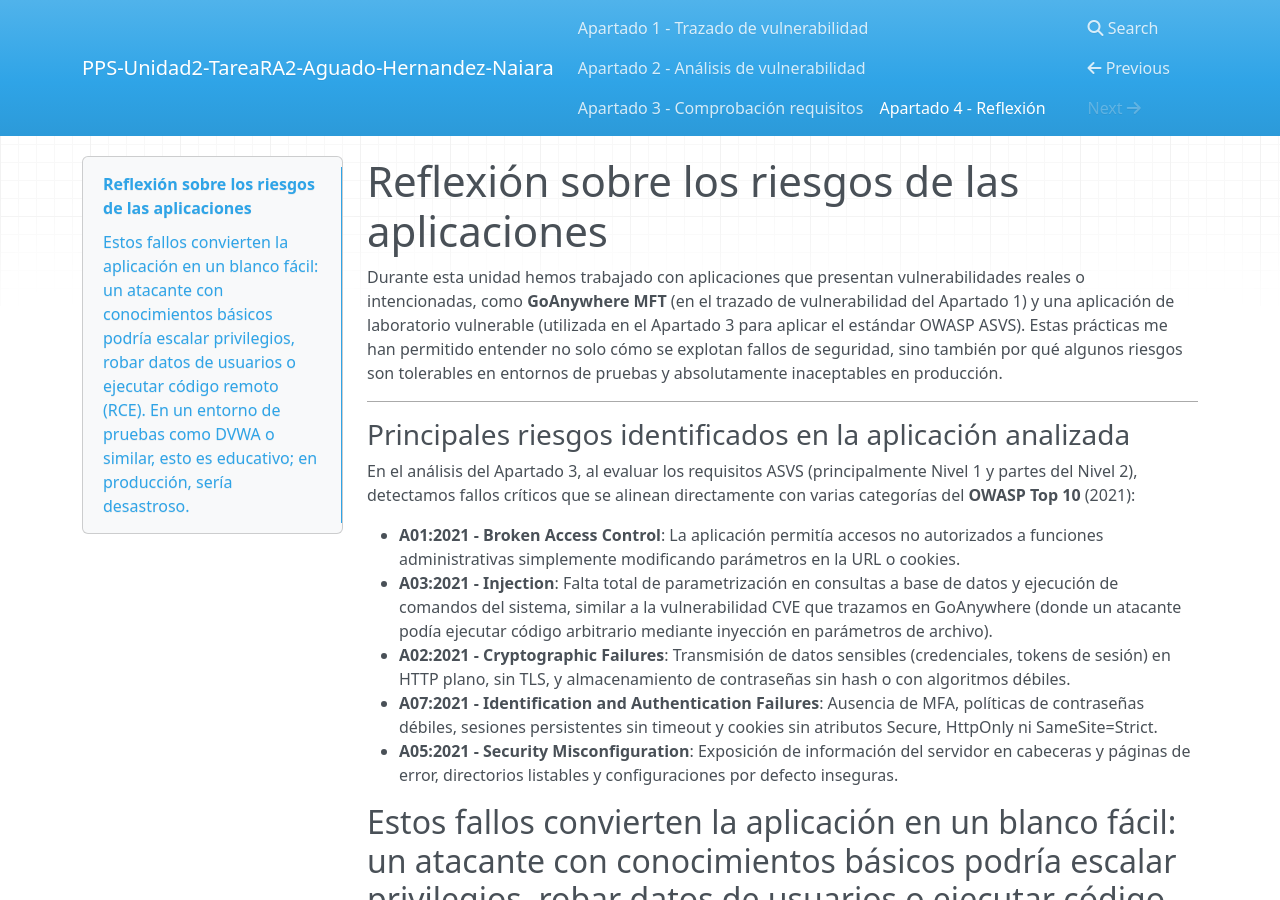
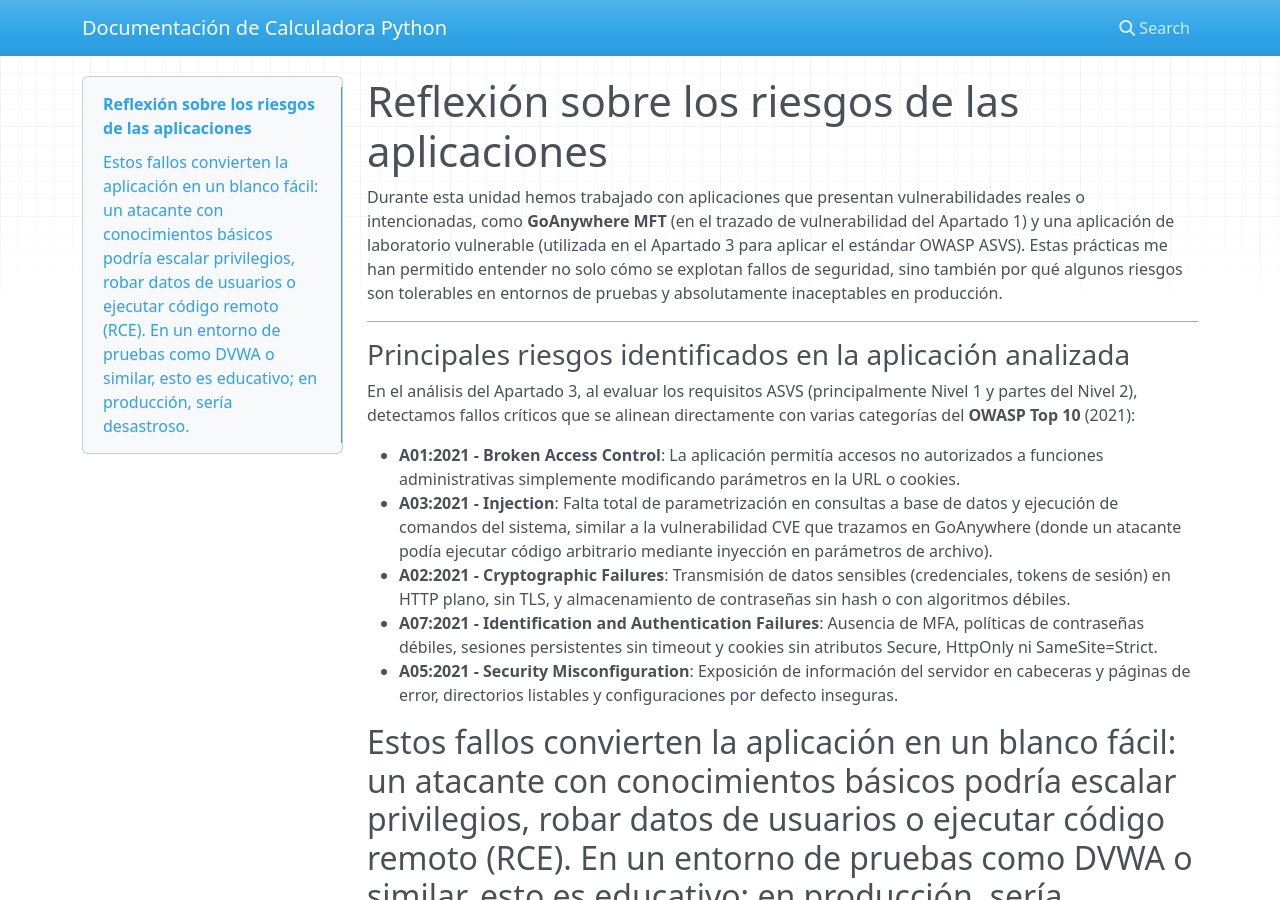
Before and after one commit to vjp-naiaraAH/PPS-Unidad2-TareaRA2-Aguado_Hernandez_Naiara, an MkDocs documentation site: the page built from docs/reflexion.md, in a window 1280 px wide and 900 px high. Built offline with MkDocs 1.6.1, drawn with Linux system fonts in a browser that asks for light colours; nearby versions of some CDN libraries.

Commit message:
con la guia

```diff
--- a/mkdocs.yml
+++ b/mkdocs.yml
@@ -3,18 +3,17 @@
 # -------------------------------------------------------------
 # CONFIGURACIÓN GENERAL DEL SITIO
 # -------------------------------------------------------------
-site_name: PPS-Unidad2-TareaRA2-Aguado-Hernandez-Naiara # Define el título que aparecerá en la barra de navegación y en la etiqueta <title> del navegador.
+site_name: Documentación de Calculadora Python # Define el título que aparecerá en la barra de navegación y en la etiqueta <title> del navegador.
 
 # -------------------------------------------------------------
 # ESTRUCTURA DE NAVEGACIÓN (MENÚ)
 # -------------------------------------------------------------
 # Define la lista de enlaces y el orden de aparición en el menú de navegación principal.
 nav:
-  # El nombre de la sección en el menú: nombre_archivo.md  - Inicio: README.md
-  - Apartado 1 - Trazado de vulnerabilidad: TrazadoVulnerabilidadGoAnywhere.md   # o el nombre exacto que tengas
-  - Apartado 2 - Análisis de vulnerabilidad: analisisVulnerabilidad.md
-  - Apartado 3 - Comprobación requisitos: ComprobacionRequisitosAplicacion_naiara.md
-  - Apartado 4 - Reflexión: reflexion.md
+  # El nombre de la sección en el menú: nombre_archivo.md
+  - Home: README.md             # Primer elemento del menú, enlaza con el archivo 'index.md'.
+  #- Uso: guia_uso.md           # Segundo elemento del menú, enlaza con el archivo 'guia_uso.md'.
+  # Se pueden añadir subsecciones anidando listas:
   # - Referencia:
   #   - Funciones: referencia/funciones.md
   #   - Clases: referencia/clases.md
@@ -24,11 +23,11 @@ nav:
 # -------------------------------------------------------------
 # Ruta de la carpeta que contiene todos los archivos .md (Markdown) de la documentación.
 # MkDocs buscará aquí los archivos listados en 'nav'.
-docs_dir: docs
+doc_dir: docs
 # -------------------------------------------------------------
 # TEMA (Opcional, pero común)
 # -------------------------------------------------------------
-#theme:
-#  name: 'material' # Si usas el popular tema Material for MkDocs.
+# theme:
+#   name: 'material' # Si usas el popular tema Material for MkDocs.
 #   # highlightjs: true
 #   # code_fences: true
```
